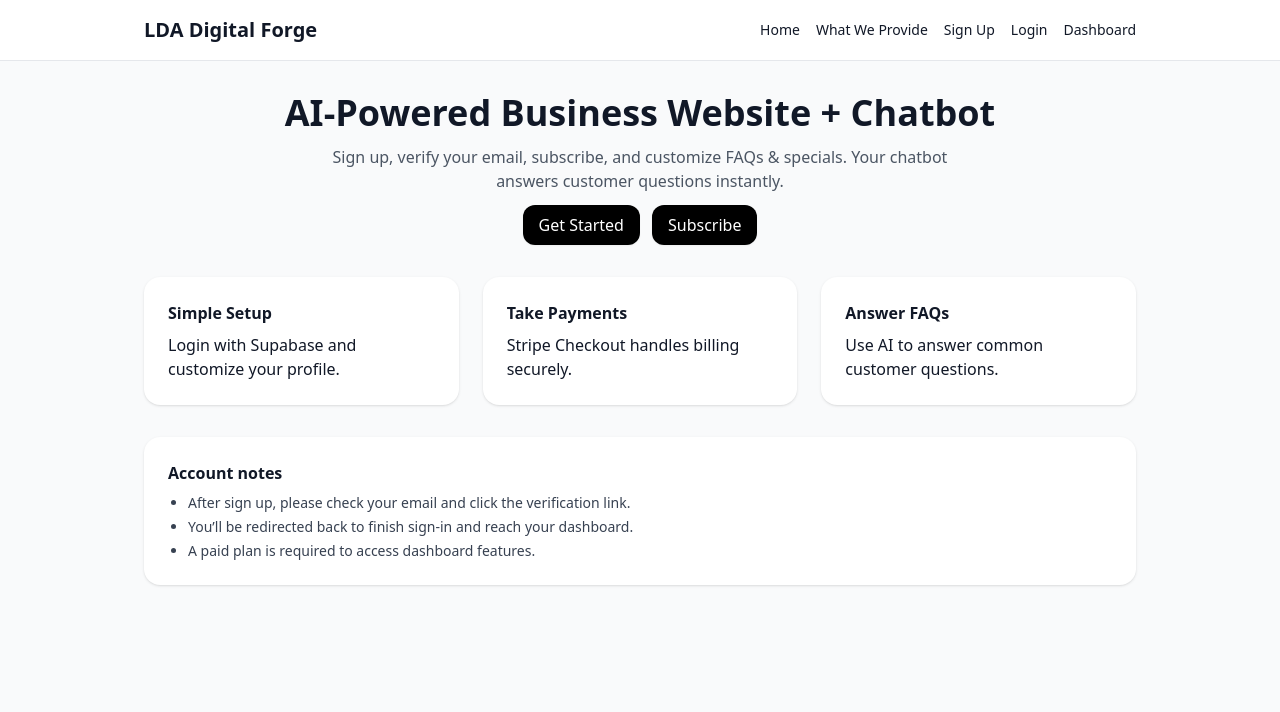
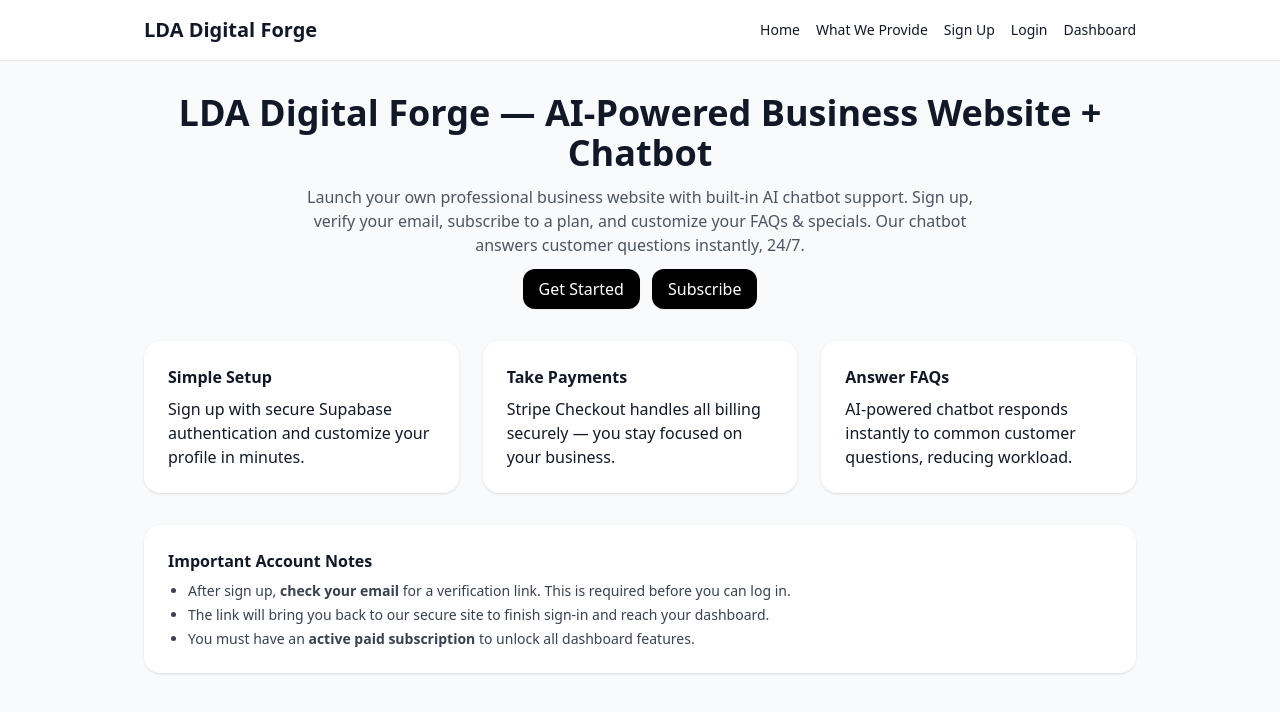
Before and after one commit to LandenAdams/lda-digital-forge, a Next.js app: page / in a window 1280 px wide. Shown: the top 712 px of the page. Built offline with nearby package versions, Linux system fonts and the light colour scheme.

Commit message:
Update index.tsx

```diff
--- a/pages/index.tsx
+++ b/pages/index.tsx
@@ -4,31 +4,64 @@ import Link from "next/link";
 export default function Home() {
   return (
     <div className="space-y-8">
-      <Head><title>LDA Digital Forge</title></Head>
+      <Head>
+        <title>LDA Digital Forge</title>
+        <meta
+          name="description"
+          content="LDA Digital Forge: AI-powered business websites with built-in chatbot, email verification, and subscription management."
+        />
+      </Head>
 
+      {/* Hero Section */}
       <section className="text-center space-y-3">
-        <h1 className="text-3xl md:text-4xl font-bold">AI-Powered Business Website + Chatbot</h1>
+        <h1 className="text-3xl md:text-4xl font-bold">
+          LDA Digital Forge — AI-Powered Business Website + Chatbot
+        </h1>
         <p className="text-gray-600 max-w-2xl mx-auto">
-          Sign up, verify your email, subscribe, and customize FAQs & specials. Your chatbot answers customer questions instantly.
+          Launch your own professional business website with built-in AI chatbot support.
+          Sign up, verify your email, subscribe to a plan, and customize your FAQs & specials.
+          Our chatbot answers customer questions instantly, 24/7.
         </p>
         <div className="flex gap-3 justify-center">
-          <Link className="btn" href="/signup">Get Started</Link>
-          <Link className="btn" href="/subscribe">Subscribe</Link>
+          <Link className="btn" href="/signup">
+            Get Started
+          </Link>
+          <Link className="btn" href="/subscribe">
+            Subscribe
+          </Link>
         </div>
       </section>
 
+      {/* Features Section */}
       <section className="grid md:grid-cols-3 gap-6">
-        <div className="card"><h3 className="font-semibold mb-2">Simple Setup</h3><p>Login with Supabase and customize your profile.</p></div>
-        <div className="card"><h3 className="font-semibold mb-2">Take Payments</h3><p>Stripe Checkout handles billing securely.</p></div>
-        <div className="card"><h3 className="font-semibold mb-2">Answer FAQs</h3><p>Use AI to answer common customer questions.</p></div>
+        <div className="card">
+          <h3 className="font-semibold mb-2">Simple Setup</h3>
+          <p>Sign up with secure Supabase authentication and customize your profile in minutes.</p>
+        </div>
+        <div className="card">
+          <h3 className="font-semibold mb-2">Take Payments</h3>
+          <p>Stripe Checkout handles all billing securely — you stay focused on your business.</p>
+        </div>
+        <div className="card">
+          <h3 className="font-semibold mb-2">Answer FAQs</h3>
+          <p>AI-powered chatbot responds instantly to common customer questions, reducing workload.</p>
+        </div>
       </section>
 
+      {/* Notes Section */}
       <section className="card">
-        <h3 className="font-semibold mb-2">Account notes</h3>
+        <h3 className="font-semibold mb-2">Important Account Notes</h3>
         <ul className="list-disc pl-5 text-sm text-gray-700 space-y-1">
-          <li>After sign up, please check your email and click the verification link.</li>
-          <li>You’ll be redirected back to finish sign-in and reach your dashboard.</li>
-          <li>A paid plan is required to access dashboard features.</li>
+          <li>
+            After sign up, <strong>check your email</strong> for a verification link.
+            This is required before you can log in.
+          </li>
+          <li>
+            The link will bring you back to our secure site to finish sign-in and reach your dashboard.
+          </li>
+          <li>
+            You must have an <strong>active paid subscription</strong> to unlock all dashboard features.
+          </li>
         </ul>
       </section>
     </div>
```
